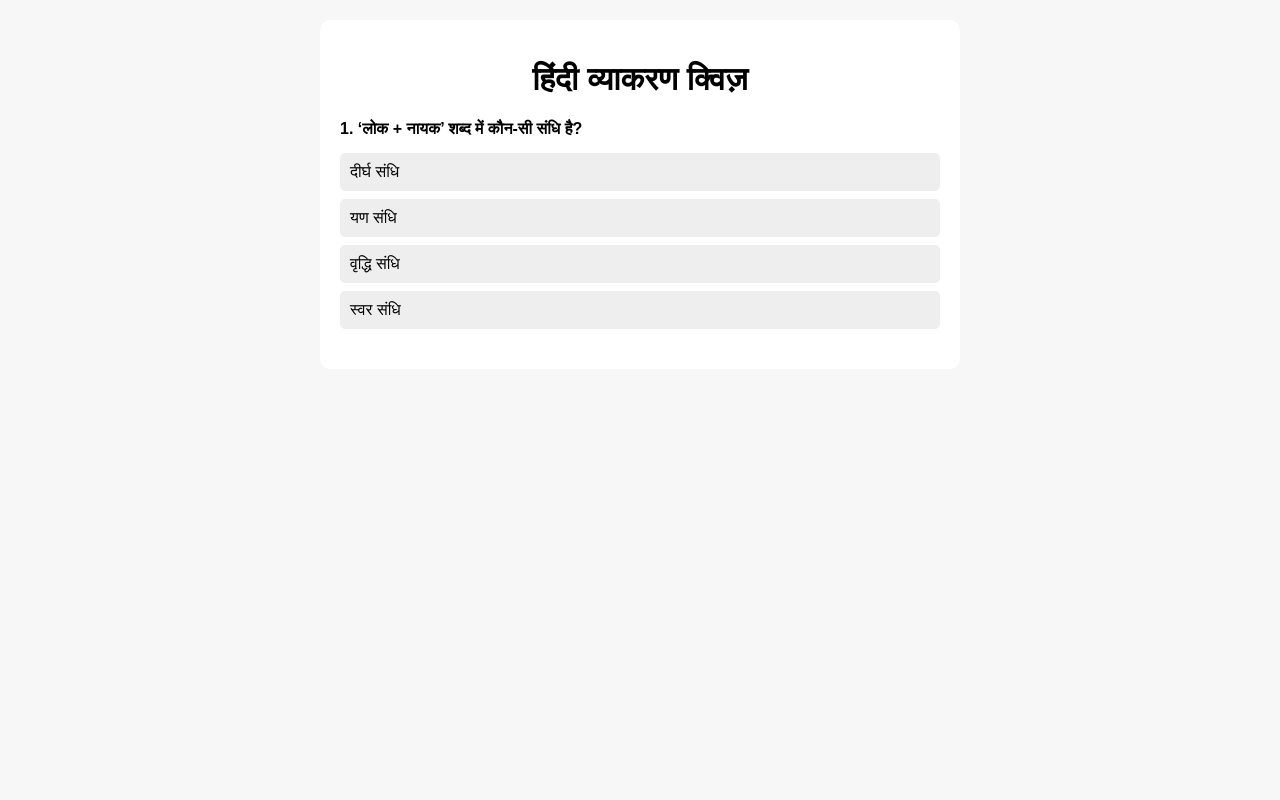
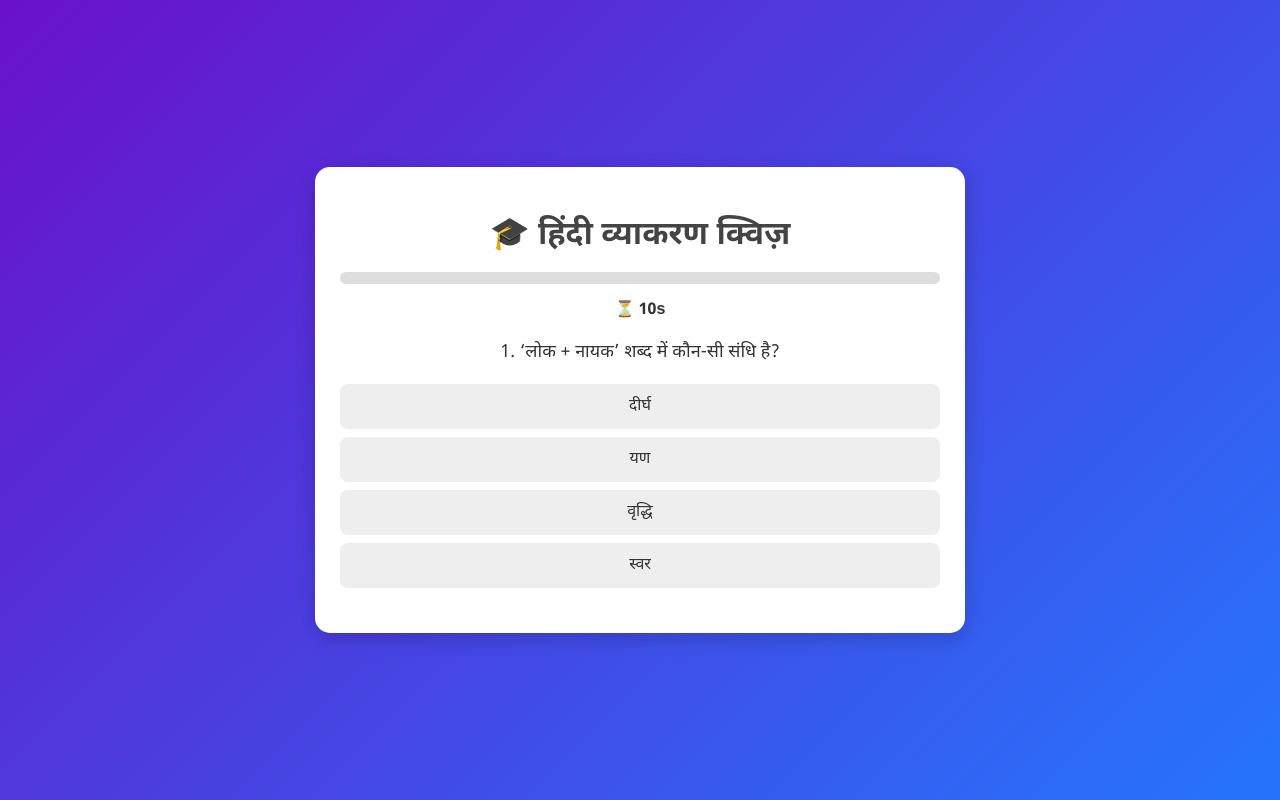
Before and after one commit to hadaman/Qza, a plain HTML site: page index.html in a window 1280 px wide. Drawn offline with Linux system fonts and the light colour scheme.

Commit message:
Update index.html

```diff
--- a/index.html
+++ b/index.html
@@ -2,54 +2,97 @@
 <html lang="hi">
 <head>
   <meta charset="UTF-8">
-  <title>हिंदी व्याकरण क्विज़</title>
+  <title>🎓 हिंदी व्याकरण क्विज़</title>
   <style>
-    body { font-family: Arial, sans-serif; background: #f7f7f7; margin: 20px; }
-    #app { max-width: 600px; margin: auto; background: white; padding: 20px; border-radius: 10px; }
-    h1 { text-align: center; }
-    .question { font-weight: bold; margin: 15px 0; }
-    .option { display: block; margin: 8px 0; padding: 10px; background: #eee; border-radius: 5px; cursor: pointer; }
-    .option:hover { background: #ddd; }
-    .correct { background: #c8e6c9 !important; }
-    .wrong { background: #ffcdd2 !important; }
-    #nextBtn { margin-top: 20px; padding: 10px 20px; display: none; }
-    #score { text-align: center; font-size: 20px; margin-top: 20px; }
+    body {
+      margin: 0; font-family: "Noto Sans Devanagari", Arial, sans-serif;
+      background: linear-gradient(135deg, #6a11cb, #2575fc);
+      color: #333;
+      display: flex; justify-content: center; align-items: center;
+      height: 100vh;
+    }
+    #app {
+      background: #fff; padding: 25px; border-radius: 15px;
+      width: 90%; max-width: 600px; text-align: center;
+      box-shadow: 0 5px 20px rgba(0,0,0,0.2);
+      animation: fadeIn 0.6s ease;
+    }
+    h1 { margin-bottom: 10px; color: #444; }
+    .question { font-size: 18px; margin: 20px 0; }
+    .option {
+      background: #eee; padding: 12px; margin: 8px 0;
+      border-radius: 8px; cursor: pointer; transition: 0.3s;
+    }
+    .option:hover { background: #ddd; transform: scale(1.02); }
+    .correct { background: #c8e6c9 !important; animation: bounce 0.4s; }
+    .wrong { background: #ffcdd2 !important; animation: shake 0.4s; }
+    #nextBtn {
+      padding: 10px 20px; margin-top: 15px; display: none;
+      border: none; border-radius: 8px;
+      background: #2575fc; color: #fff; cursor: pointer;
+    }
+    #nextBtn:hover { background: #6a11cb; }
+    #progressBar {
+      width: 100%; height: 12px; background: #ddd;
+      border-radius: 6px; margin: 15px 0; overflow: hidden;
+    }
+    #progress { height: 100%; width: 0%; background: #2575fc; transition: width 0.3s; }
+    #timer { font-weight: bold; margin: 10px 0; }
+    #score { font-size: 20px; margin-top: 20px; }
+    @keyframes bounce { 0%,100%{transform:scale(1)} 50%{transform:scale(1.1)} }
+    @keyframes shake { 0%,100%{transform:translateX(0)} 25%{transform:translateX(-5px)} 75%{transform:translateX(5px)} }
+    @keyframes fadeIn { from{opacity:0} to{opacity:1} }
   </style>
 </head>
 <body>
   <div id="app">
-    <h1>हिंदी व्याकरण क्विज़</h1>
+    <h1>🎓 हिंदी व्याकरण क्विज़</h1>
+    <div id="progressBar"><div id="progress"></div></div>
+    <div id="timer">⏳ 15s</div>
     <div id="quiz">
       <p class="question" id="question"></p>
       <div id="options"></div>
-      <button id="nextBtn">अगला प्रश्न</button>
+      <button id="nextBtn">अगला प्रश्न ➡️</button>
     </div>
     <div id="score"></div>
   </div>
 
   <script>
-    // ==== 100 प्रश्नों का JSON यहीं embed किया गया ====
+    // ===== Questions (10 demo, आप 100 कर सकते हैं) =====
     const questions = [
-      {id:1, topic:"संधि", question:"‘लोक + नायक’ शब्द में कौन-सी संधि है?", options:["दीर्घ संधि","यण संधि","वृद्धि संधि","स्वर संधि"], answer:"वृद्धि संधि"},
-      {id:2, topic:"संधि", question:"‘विद्या + आलय’ से ‘विद्यालय’ बनने पर कौन-सी संधि हुई?", options:["दीर्घ संधि","यण संधि","वृद्धि संधि","लोप संधि"], answer:"दीर्घ संधि"},
-      {id:3, topic:"समास", question:"‘राजपुत्र’ कौन-सा समास है?", options:["कर्मधारय","तत्पुरुष","द्विगु","बहुव्रीहि"], answer:"तत्पुरुष"},
-      {id:4, topic:"समास", question:"‘पितामह’ शब्द कौन-सा समास है?", options:["द्वन्द्व","कर्मधारय","अव्ययीभाव","तत्पुरुष"], answer:"द्वन्द्व"},
-      {id:5, topic:"अलंकार", question:"‘राम लक्ष्मण समान बलवाना’ में कौन-सा अलंकार है?", options:["उपमा","रूपक","अनुप्रास","यमक"], answer:"उपमा"},
-      {id:6, topic:"अलंकार", question:"‘नील कमल-सा शीतल मुख’ में कौन-सा अलंकार है?", options:["रूपक","उपमा","अनुप्रास","यमक"], answer:"उपमा"},
-      {id:7, topic:"रस", question:"‘वीर रस’ का स्थायी भाव कौन-सा है?", options:["रति","क्रोध","उत्साह","शोक"], answer:"उत्साह"},
-      {id:8, topic:"रस", question:"‘भयानक रस’ का स्थायी भाव कौन-सा है?", options:["जुगुप्सा","भय","रति","शोक"], answer:"भय"},
-      {id:9, topic:"वाक्य", question:"‘राम ने फल खाया’ किस प्रकार का वाक्य है?", options:["सरल","मिश्र","संयुक्त","विस्मयादिबोधक"], answer:"सरल"},
-      {id:10, topic:"वाक्य", question:"‘यदि वर्षा होगी तो हम पिकनिक पर जाएँगे’ यह किस प्रकार का वाक्य है?", options:["सरल","मिश्र","संयुक्त","आज्ञार्थक"], answer:"मिश्र"}
-      // 👉 इसी पैटर्न पर 100 प्रश्न डालें
+      {question:"‘लोक + नायक’ शब्द में कौन-सी संधि है?", options:["दीर्घ","यण","वृद्धि","स्वर"], answer:"वृद्धि"},
+      {question:"‘विद्या + आलय’ से ‘विद्यालय’ बनने पर कौन-सी संधि है?", options:["दीर्घ","यण","वृद्धि","लोप"], answer:"दीर्घ"},
+      {question:"‘राजपुत्र’ कौन-सा समास है?", options:["कर्मधारय","तत्पुरुष","द्विगु","बहुव्रीहि"], answer:"तत्पुरुष"},
+      {question:"‘पितामह’ कौन-सा समास है?", options:["द्वन्द्व","कर्मधारय","अव्ययीभाव","तत्पुरुष"], answer:"द्वन्द्व"},
+      {question:"‘राम लक्ष्मण समान बलवाना’ में कौन-सा अलंकार है?", options:["उपमा","रूपक","अनुप्रास","यमक"], answer:"उपमा"},
+      {question:"‘नील कमल-सा शीतल मुख’ में कौन-सा अलंकार है?", options:["रूपक","उपमा","अनुप्रास","यमक"], answer:"उपमा"},
+      {question:"‘वीर रस’ का स्थायी भाव?", options:["रति","क्रोध","उत्साह","शोक"], answer:"उत्साह"},
+      {question:"‘भयानक रस’ का स्थायी भाव?", options:["जुगुप्सा","भय","रति","शोक"], answer:"भय"},
+      {question:"‘राम ने फल खाया’ किस प्रकार का वाक्य है?", options:["सरल","मिश्र","संयुक्त","विस्मयादिबोधक"], answer:"सरल"},
+      {question:"‘यदि वर्षा होगी तो हम पिकनिक पर जाएँगे’ किस प्रकार का वाक्य है?", options:["सरल","मिश्र","संयुक्त","आज्ञार्थक"], answer:"मिश्र"}
     ];
 
-    let currentIndex = 0;
-    let score = 0;
-
+    let currentIndex = 0, score = 0, timer, timeLeft = 15;
     const questionEl = document.getElementById("question");
     const optionsEl = document.getElementById("options");
     const nextBtn = document.getElementById("nextBtn");
     const scoreEl = document.getElementById("score");
+    const progress = document.getElementById("progress");
+    const timerEl = document.getElementById("timer");
+
+    function startTimer() {
+      clearInterval(timer);
+      timeLeft = 15;
+      timerEl.textContent = "⏳ " + timeLeft + "s";
+      timer = setInterval(() => {
+        timeLeft--;
+        timerEl.textContent = "⏳ " + timeLeft + "s";
+        if (timeLeft <= 0) {
+          clearInterval(timer);
+          autoWrong();
+        }
+      }, 1000);
+    }
 
     function loadQuestion() {
       let q = questions[currentIndex];
@@ -62,14 +105,17 @@
         btn.onclick = () => selectAnswer(btn, q.answer);
         optionsEl.appendChild(btn);
       });
+      nextBtn.style.display = "none";
+      progress.style.width = ((currentIndex)/questions.length*100) + "%";
+      startTimer();
     }
 
     function selectAnswer(btn, correct) {
+      clearInterval(timer);
       let all = document.querySelectorAll(".option");
-      all.forEach(o => o.onclick = null); // disable click
+      all.forEach(o => o.onclick = null);
       if (btn.textContent === correct) {
-        btn.classList.add("correct");
-        score++;
+        btn.classList.add("correct"); score++;
       } else {
         btn.classList.add("wrong");
         all.forEach(o => { if(o.textContent === correct) o.classList.add("correct"); });
@@ -77,16 +123,37 @@
       nextBtn.style.display = "block";
     }
 
+    function autoWrong() {
+      let all = document.querySelectorAll(".option");
+      all.forEach(o => { if(o.textContent === questions[currentIndex].answer) o.classList.add("correct"); });
+      nextBtn.style.display = "block";
+    }
+
     nextBtn.onclick = () => {
       currentIndex++;
       if (currentIndex < questions.length) {
         loadQuestion();
-        nextBtn.style.display = "none";
       } else {
-        document.getElementById("quiz").style.display = "none";
-        scoreEl.textContent = `आपका स्कोर: ${score} / ${questions.length}`;
+        showResult();
       }
     };
+
+    function showResult() {
+      document.getElementById("quiz").style.display = "none";
+      progress.style.width = "100%";
+      let msg = "";
+      if (score <= 3) msg = "📚 अरे पढ़ाई छोड़ दी क्या? 😂";
+      else if (score <= 7) msg = "👍 अच्छा है, लेकिन और मेहनत करो!";
+      else msg = "🎉 Master of Hindi Grammar 👑";
+      let high = localStorage.getItem("highScore") || 0;
+      if (score > high) {
+        localStorage.setItem("highScore", score);
+        msg += "<br>✨ नया हाई स्कोर!";
+      } else {
+        msg += "<br>🏆 आपका बेस्ट स्कोर: " + high;
+      }
+      scoreEl.innerHTML = `आपका स्कोर: <b>${score} / ${questions.length}</b><br>${msg}`;
+    }
 
     loadQuestion();
   </script>
```
